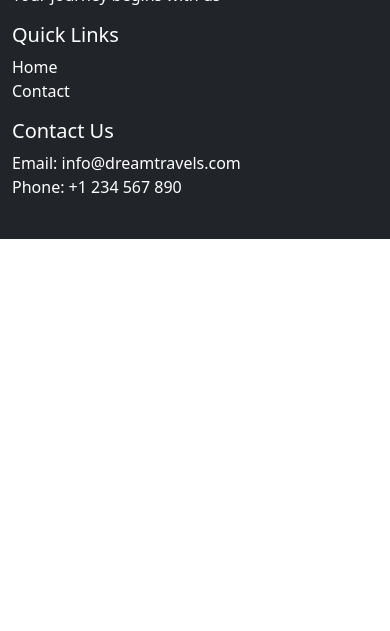
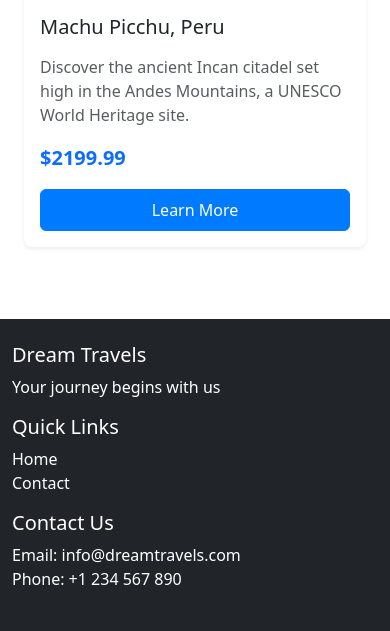
Before and after one commit to alimuneer001/Welcome-to-Dream-Travels, a Flask app: page / in a window 390 px wide. Shown: the part 3037-3668 px from the top of the page. Before the commit the page ends 3276 px from the top, so only its background shows below. Run offline with Flask 3, Linux system fonts and the light colour scheme; data comes from the database, SQL or seed files in the repository.

Commit message:
Fix card centering and image distortion: Improve layout, aspect ratio, and responsive design

```diff
--- a/static/css/style.css
+++ b/static/css/style.css
@@ -17,16 +17,25 @@
 .card {
     transition: transform 0.2s;
     box-shadow: 0 4px 6px rgba(0, 0, 0, 0.1);
+    border: none;
+    border-radius: 8px;
+    overflow: hidden;
+    position: relative;
 }
 
 .card:hover {
     transform: translateY(-5px);
+    box-shadow: 0 8px 12px rgba(0, 0, 0, 0.15);
 }
 
 .card-img-top {
-    height: 220px;
+    width: 100%;
+    height: 250px;
     object-fit: cover;
-    width: 100%;
+    object-position: center;
+    display: block;
+    aspect-ratio: 16 / 9;
+    background-color: #f0f0f0;
 }
 
 /* Destination detail image */
@@ -86,10 +95,20 @@ footer a:hover {
     font-weight: bold;
 }
 
-/* Image overlay for cards */
-.card {
-    position: relative;
-    overflow: hidden;
+/* Cards container centering */
+.destinations-row {
+    display: flex;
+    flex-wrap: wrap;
+    justify-content: center;
+    gap: 1.5rem;
+    margin: 0 auto;
+}
+
+.destinations-row .col-md-4 {
+    flex: 0 0 calc(33.333% - 1rem);
+    max-width: calc(33.333% - 1rem);
+    margin-bottom: 1.5rem;
+    padding: 0;
 }
 
 .card-img-overlay {
@@ -181,13 +200,25 @@ footer a:hover {
 }
 
 /* Responsive adjustments */
+@media (max-width: 992px) {
+    .destinations-row .col-md-4 {
+        flex: 0 0 calc(50% - 0.75rem);
+        max-width: calc(50% - 0.75rem);
+    }
+}
+
 @media (max-width: 768px) {
     .jumbotron {
         padding: 2rem 1rem;
     }
 
+    .destinations-row .col-md-4 {
+        flex: 0 0 100%;
+        max-width: 100%;
+    }
+
     .card-img-top {
-        height: 180px;
+        height: 220px;
     }
 
     .img-fluid.rounded {
@@ -197,10 +228,14 @@ footer a:hover {
 
 @media (max-width: 576px) {
     .card-img-top {
-        height: 160px;
+        height: 200px;
     }
 
     .img-fluid.rounded {
         height: 250px;
     }
+
+    .destinations-row {
+        gap: 1rem;
+    }
 }
--- a/templates/home.html
+++ b/templates/home.html
@@ -8,29 +8,33 @@
     <p class="lead">Discover amazing destinations and create unforgettable memories</p>
 </div>
 
-<div class="row mt-5">
+<div class="container">
+    <div class="row justify-content-center mt-5 destinations-row">
         {% for destination in destinations %}
-    <div class="col-md-4 mb-4">
+        <div class="col-md-4 col-sm-6 col-12 mb-4">
             <div class="card h-100 shadow-sm">
                 {% if destination.get('image_url') %}
                 <img src="{{ destination.get('image_url') }}"
                      class="card-img-top"
                      alt="{{ destination.get('name', 'Destination') }}"
-                 onerror="this.src='https://via.placeholder.com/400x220?text=Travel+Destination'">
+                     loading="lazy"
+                     onerror="this.onerror=null; this.src='https://via.placeholder.com/400x250?text=Travel+Destination'">
                 {% else %}
-            <img src="https://via.placeholder.com/400x220?text=Travel+Destination"
+                <img src="https://via.placeholder.com/400x250?text=Travel+Destination"
                      class="card-img-top"
-                 alt="{{ destination.get('name', 'Destination') }}">
+                     alt="{{ destination.get('name', 'Destination') }}"
+                     loading="lazy">
                 {% endif %}
                 <div class="card-body d-flex flex-column">
-                <h5 class="card-title">{{ destination.get('name', 'Destination') }}</h5>
-                <p class="card-text flex-grow-1">{{ destination.get('description', '')[:150] }}{% if destination.get('description', '')|length > 150 %}...{% endif %}</p>
-                <p class="card-text"><strong class="text-primary">Price: ${{ "%.2f"|format(destination.get('price', 0)) }}</strong></p>
+                    <h5 class="card-title mb-3">{{ destination.get('name', 'Destination') }}</h5>
+                    <p class="card-text flex-grow-1 text-muted">{{ destination.get('description', '')[:150] }}{% if destination.get('description', '')|length > 150 %}...{% endif %}</p>
+                    <p class="card-text mb-3"><strong class="text-primary fs-5">${{ "%.2f"|format(destination.get('price', 0)) }}</strong></p>
                     <a href="{{ url_for('destination_detail', id=destination.get('id')) }}" class="btn btn-primary mt-auto">Learn More</a>
                 </div>
             </div>
         </div>
         {% endfor %}
+    </div>
 </div>
 
 {% if not destinations %}
```
Lines whose indentation alone changed are shown as unchanged.
